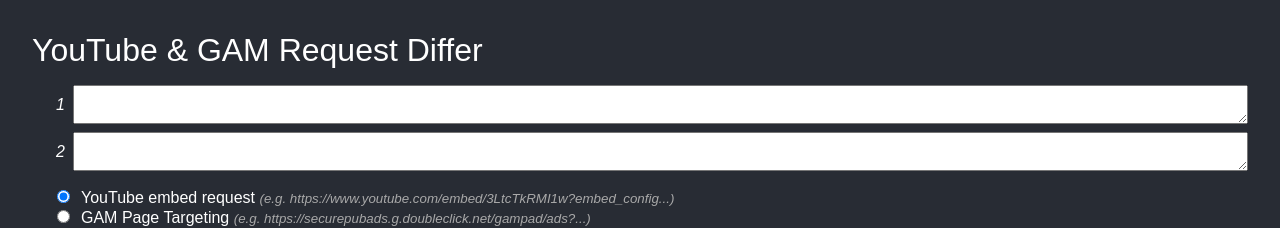
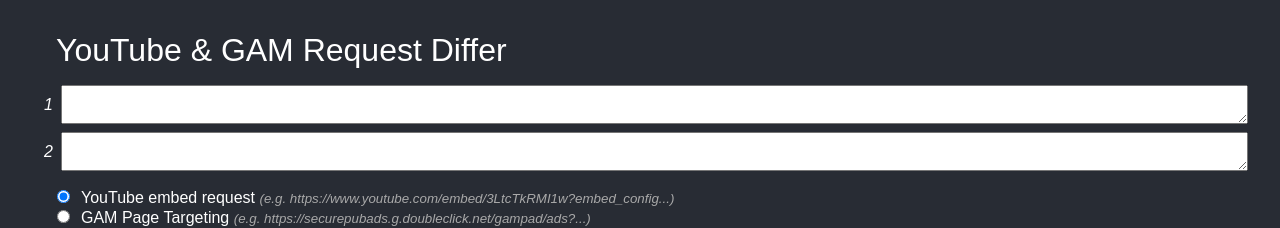
Before and after one commit to guardian/commercial-request-parser, a React (Vite) app: page / in a window 1280 px wide. Shown: the top 228 px of the page. Built offline with nearby package versions, Linux system fonts and the light colour scheme.

Commit message:
rough lining up - todo prettify

```diff
--- a/src/App.css
+++ b/src/App.css
@@ -8,4 +8,5 @@
 
 header {
   font-size: 2rem;
+  margin-left: 1.5rem;
 }
--- a/src/Controls.css
+++ b/src/Controls.css
@@ -24,8 +24,8 @@ input ~ label {
 .request-container {
     display: flex;
     align-items: center;
-    margin-left: 0.25rem;
     margin-top: 0.5rem;
+    margin-left: -0.5rem;
 }
 
 .request-container > div {
```
